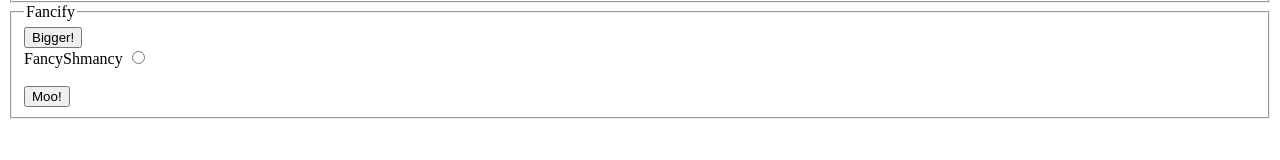
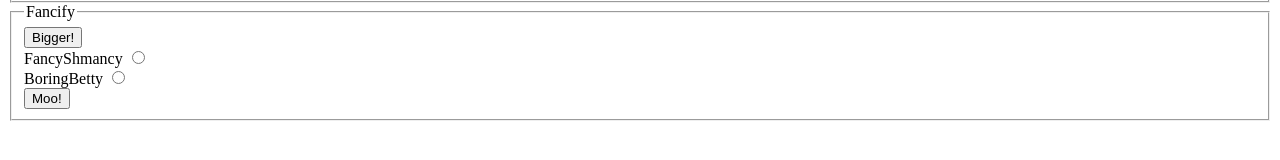
Before and after one commit to aayu0711/aayu0711.github.io, a plain HTML site: page fancifymytext.html in a window 1280 px wide. Shown: the part 152-312 px from the top of the page. Drawn offline with Linux system fonts and the light colour scheme.

Commit message:
Update fancifymytext.html

```diff
--- a/fancifymytext.html
+++ b/fancifymytext.html
@@ -21,7 +21,9 @@
 				<input id = 'fancy' name="f" type="radio" onclick = "FancyShmancy()" onChange = 'fancyAlert()'>
 			</label>
 			</br>
-
+			<label for="html">BoringBetty
+				<input  id = 'boring' name="f" type="radio" onclick = "BoringBetty()" onChange = 'boringAlert()'>
+			</label>
 			</br>
 			<button type="button" onclick = 'moo()'>Moo!</button>
 		</fieldset>
```
